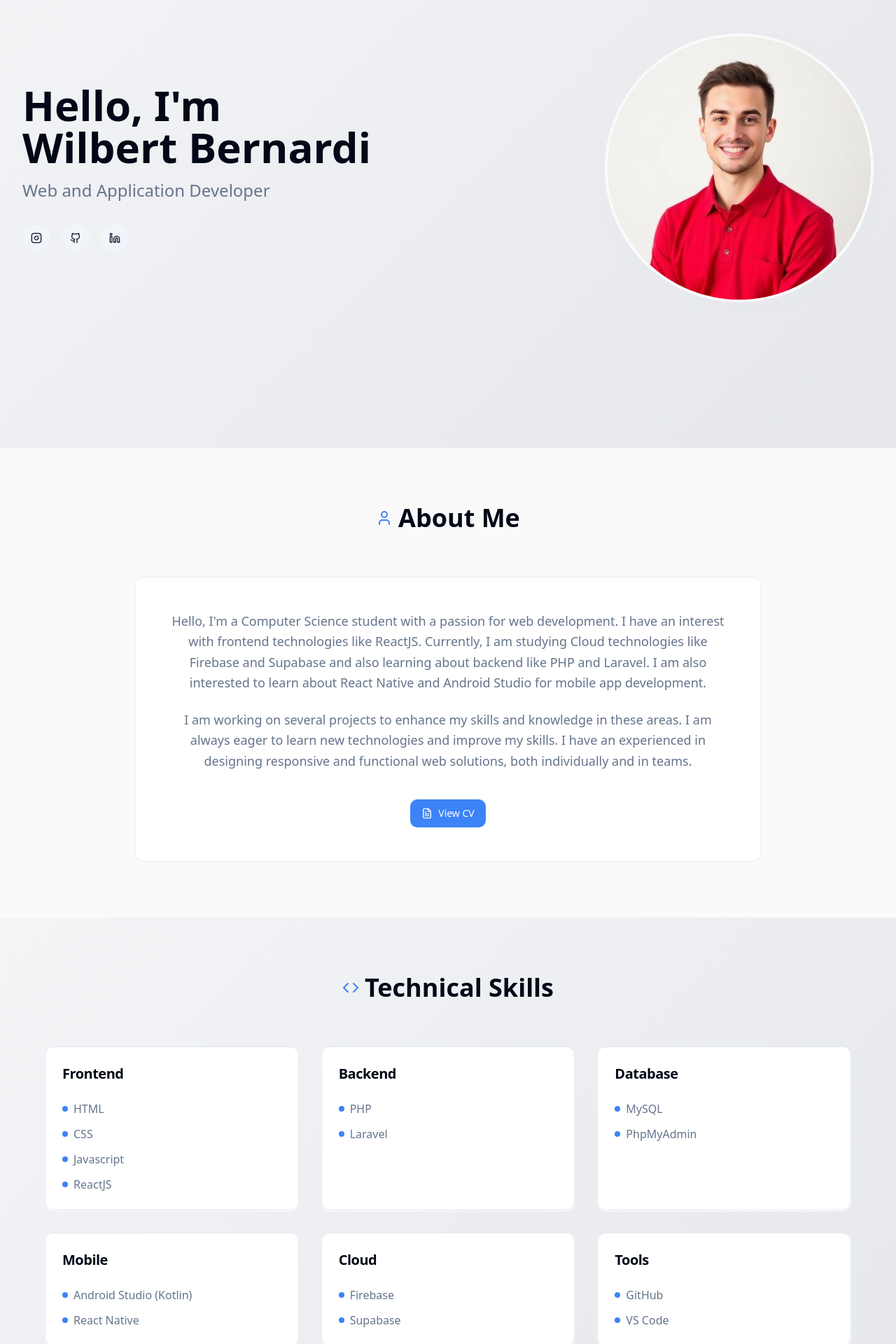
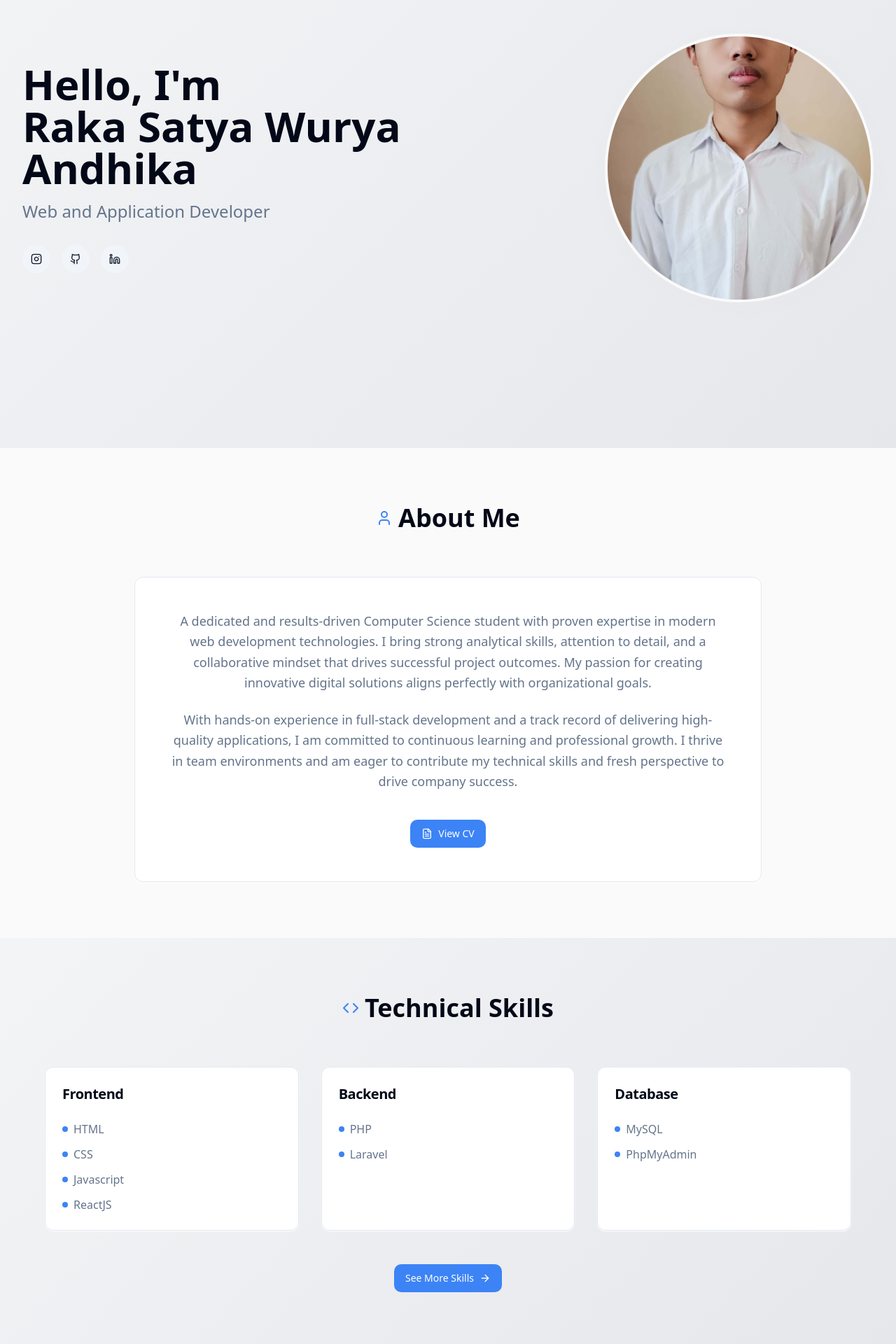
Before and after one commit to Zulu-01/raka-portfolio, a React (Vite) app: page / in a window 1280 px wide. Shown: the part 160-2080 px from the top of the page at 70% size. Built offline with nearby package versions, Linux system fonts and the light colour scheme.

Commit message:
Update website content
Replaced name, profile photo, and updated content based on user's instructions.

```diff
--- a/src/components/About.tsx
+++ b/src/components/About.tsx
@@ -19,11 +19,11 @@ const About = () => {
           <Card className="p-8 sm:p-12 shadow-card">
             <div className="space-y-6 text-center">
               <p className="text-lg text-muted-foreground leading-relaxed">
-                Hello, I'm a Computer Science student with a passion for web development. I have an interest with frontend technologies like ReactJS. Currently, I am studying Cloud technologies like Firebase and Supabase and also learning about backend like PHP and Laravel. I am also interested to learn about React Native and Android Studio for mobile app development.
+                A dedicated and results-driven Computer Science student with proven expertise in modern web development technologies. I bring strong analytical skills, attention to detail, and a collaborative mindset that drives successful project outcomes. My passion for creating innovative digital solutions aligns perfectly with organizational goals.
               </p>
 
               <p className="text-lg text-muted-foreground leading-relaxed">
-                I am working on several projects to enhance my skills and knowledge in these areas. I am always eager to learn new technologies and improve my skills. I have an experienced in designing responsive and functional web solutions, both individually and in teams.
+                With hands-on experience in full-stack development and a track record of delivering high-quality applications, I am committed to continuous learning and professional growth. I thrive in team environments and am eager to contribute my technical skills and fresh perspective to drive company success.
               </p>
 
               <div className="pt-4">
--- a/src/components/Hero.tsx
+++ b/src/components/Hero.tsx
@@ -1,6 +1,6 @@
 import { Instagram, Github, Linkedin } from "lucide-react";
 import { Button } from "@/components/ui/button";
-import profilePhoto from "@/assets/profile-photo.jpg";
+const profilePhoto = "/lovable-uploads/d1ee4d0f-a426-4212-860e-2fc4d34f59bb.png";
 
 const Hero = () => {
   return (
@@ -13,7 +13,7 @@ const Hero = () => {
               <h1 className="text-4xl sm:text-5xl lg:text-6xl font-bold text-foreground">
                 Hello, I'm
                 <br />
-                <span className="text-foreground">Wilbert Bernardi</span>
+                <span className="text-foreground">Raka Satya Wurya Andhika</span>
               </h1>
               <p className="text-xl sm:text-2xl text-muted-foreground">
                 Web and Application Developer
@@ -40,7 +40,7 @@ const Hero = () => {
               <div className="w-64 h-64 sm:w-80 sm:h-80 lg:w-96 lg:h-96 rounded-full overflow-hidden shadow-soft border-4 border-background">
                 <img
                   src={profilePhoto}
-                  alt="Wilbert Bernardi"
+                  alt="Raka Satya Wurya Andhika"
                   className="w-full h-full object-cover"
                 />
               </div>
--- a/src/components/Projects.tsx
+++ b/src/components/Projects.tsx
@@ -19,24 +19,6 @@ const Projects = () => {
       title: "Cendrawasih School",
       description: "A fullstack website that made with PHP language with Framework Laravel",
       image: project2Image,
-      sourceLink: "#"
-    },
-    {
-      title: "WilFlix",
-      description: "A Hybrid Movie Mobile Application that made with React Native",
-      image: project3Image,
-      sourceLink: "#"
-    },
-    {
-      title: "E-learning App",
-      description: "A Hybrid Electronic learning Mobile Application that made with React Native, using Supabase as backend services",
-      image: project4Image,
-      sourceLink: "#"
-    },
-    {
-      title: "Zaibatsu's Journal",
-      description: "A Journal Mobile Application that made with Android Studio, using Supabase for Authentication services and also Firebase for Database and file storage",
-      image: project5Image,
       sourceLink: "#"
     }
   ];
--- a/src/components/Skills.tsx
+++ b/src/components/Skills.tsx
@@ -15,18 +15,6 @@ const Skills = () => {
     {
       title: "Database",
       skills: ["MySQL", "PhpMyAdmin"]
-    },
-    {
-      title: "Mobile",
-      skills: ["Android Studio (Kotlin)", "React Native"]
-    },
-    {
-      title: "Cloud",
-      skills: ["Firebase", "Supabase"]
-    },
-    {
-      title: "Tools",
-      skills: ["GitHub", "VS Code"]
     }
   ];
 
```
Also changed, not shown: public/lovable-uploads/d1ee4d0f-a426-4212-860e-2fc4d34f59bb.png (added).
